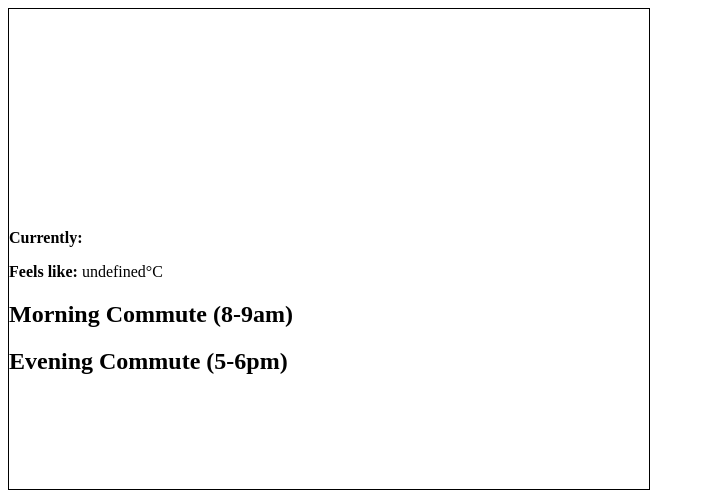
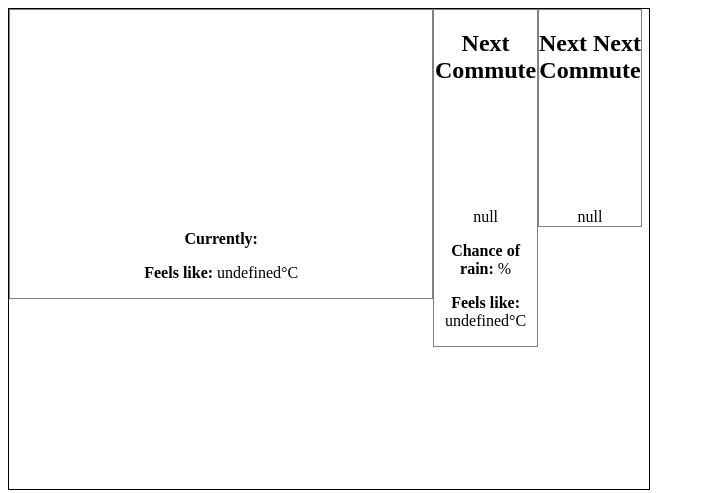
Before and after one commit to rosshettel/weatherstation, a website: page index.html in a window 1280 px wide. Shown: the whole page, without its empty margins (0-705 px from the left). Drawn offline with nearby package versions, Linux system fonts and the light colour scheme.

Commit message:
split controller off, new filter, basic styling and page layout

```diff
--- a/app/app.js
+++ b/app/app.js
@@ -1,16 +1,6 @@
 'use strict';
 
 var app = angular.module('ngWeatherStation', ['angular-skycons']);
-
-app.filter('temp', function ($filter) {
-    return function(input, precision) {
-        if (!precision) {
-            precision = 1;
-        }
-        var numberFilter = $filter('number');
-        return numberFilter(input, precision) + '\u00B0C';
-    };
-});
 
 app.factory('ForecastIoFactory', function ($http) {
     var apiKey = 'bcb8286266a6443a96f802ac80bb4e7b',
@@ -32,32 +22,18 @@ app.factory('ForecastIoFactory', function ($http) {
     };
 });
 
-app.controller('weatherController', function ($scope, ForecastIoFactory) {
-    var morningCommute = new Date().setHours(8, 0, 0, 0),
-        eveningCommute = new Date().setHours(17, 0 ,0 ,0),
-        pollForecast = function pollForecast() {
-            ForecastIoFactory.currentForecast(function (err, data) {
-                if (err) {
-                    $scope.forecastError = err;
-                } else {
-                    console.log(data);
-                    $scope.forecast = data;
-                    //loop through hourly and find commute times
-                }
-            });
-        };
+app.filter('temp', function ($filter) {
+    return function(input, precision) {
+        if (!precision) {
+            precision = 1;
+        }
+        var numberFilter = $filter('number');
+        return numberFilter(input, precision) + '\u00B0C';
+    };
+});
 
-    console.log(morningCommute);
-    console.log(eveningCommute);
-
-    $scope.init = function () {
-        pollForecast();
-        setInterval(function () {
-            console.log('polling weather every hour')
-            pollForecast();
-        }, 1000 * 60 * 60);    //poll every hour
-    }
-
-
-
+app.filter('percent', function ($filter) {
+    return function (input, decimals) {
+        return $filter('number')(input * 100, decimals) + '%';
+    };
 });
--- /dev/null
+++ b/app/controllers.js
@@ -0,0 +1,60 @@
+var app = angular.module('ngWeatherStation');
+
+function calculateNextCommutes() {
+    var now = new Date(),
+        nextCommute = new Date(),
+        nextNextCommute = new Date(),
+        morningCommuteHour = 8,
+        eveningCommuteHour = 17;
+
+    if (now.getHours() > eveningCommuteHour) {
+        console.log('past the evening commute');
+        nextCommute.setDate(now.getDate + 1);
+        nextCommute.setHours(morningCommuteHour, 0, 0, 0);
+        nextNextCommute.setDate(now.getDate() + 1);
+        nextNextCommute.setHours(eveningCommuteHour, 0, 0, 0);
+    } else if (now.getHours() > morningCommuteHour) {
+        console.log('past the morning commute');
+        nextCommute.setHours(eveningCommuteHour, 0, 0, 0);
+        nextNextCommute.setDate(now.getDate() + 1);
+        nextNextCommute.setHours(morningCommuteHour, 0, 0, 0);
+    }
+
+    return {
+        nextCommute: nextCommute,
+        nextNextCommute: nextNextCommute
+    };
+}
+
+function findCommuteWeather(time, hourlyData) {
+    var filtered = hourlyData.filter(function (hour) {
+        var hourDate = new Date(hour.time * 1000);  //multiple by 1000 because forecast returns unix timestamps
+        return hourDate.getTime() === time.getTime();
+    });
+    return filtered[0];
+}
+
+app.controller('weatherController', function ($scope, ForecastIoFactory) {
+    var pollForecast = function pollForecast() {
+            var commutes = calculateNextCommutes();
+            ForecastIoFactory.currentForecast(function (err, data) {
+                if (err) {
+                    $scope.forecastError = err;
+                } else {
+                    console.log(data);
+                    $scope.forecast = data;
+                    $scope.nextCommute = findCommuteWeather(commutes.nextCommute, $scope.forecast.hourly.data);
+                    console.log($scope.nextCommute);
+                    $scope.nextNextCommute = findCommuteWeather(commutes.nextNextCommute, $scope.forecast.hourly.data);
+                }
+            });
+        };
+
+    $scope.init = function () {
+        pollForecast();
+        setInterval(function () {
+            console.log('polling weather every hour')
+            pollForecast();
+        }, 1000 * 60 * 60);    //poll every hour
+    }
+});
--- a/index.html
+++ b/index.html
@@ -14,24 +14,23 @@
                     <p><strong>Feels like:</strong> <span ng-bind='forecast.currently.apparentTemperature | temp'></span></p>
                 </div>
 
-                <div id="nexthour">
-                    <p ng-repeat='hour in forecast.hourly.data'>
-                        <span ng-bind='hour.time * 1000 | date : "medium"'></span>
+                <div class="commute">
+                    <h2>Next Commute</h2>
+                    <skycon icon="nextCommute.icon" size='100'></skycon>
+                    <span ng-bind="nextCommute.time * 1000 | date: 'medium'"></span>
+                    <p><strong>Chance of rain:</strong> <span ng-bind="nextCommute.precipProbability | percent"></span></p>
+                    <p><strong>Feels like:</strong> <span ng-bind='nextCommute.apparentTemperature | temp'></span></p>
+                </div>
 
-                    </p>
+                <div class="commute">
+                    <h2>Next Next Commute</h2>
+                    <skycon icon="nextNextCommute.icon" size='100'></skycon>
+                    <span ng-bind="nextNextCommute.time * 1000 | date: 'medium'"></span>
+                </div>
+
+                <div id='weekly'>
 
                 </div>
-
-                <div id="morning">
-                    <h2>Morning Commute (8-9am)</h2>
-
-                </div>
-
-                <div id="evening">
-                    <h2>Evening Commute (5-6pm)</h2>
-
-                </div>
-
 
 
             </div>
@@ -41,7 +40,9 @@
     <script src="https://ajax.googleapis.com/ajax/libs/angularjs/1.3.11/angular.min.js"></script>
     <script src="bower_components/skycons/skycons.js"></script>
     <script src="bower_components/angular-skycons/angular-skycons.js"></script>
+
     <script src="app/app.js"></script>
+    <script src="app/controllers.js"></script>
 
     </body>
 </html>
--- a/style.css
+++ b/style.css
@@ -3,3 +3,17 @@
     height: 480px;
     border: 1px solid black;
 }
+
+#currently {
+    width: 66%;
+    border: 1px solid gray;
+    text-align: center;
+    float: left;
+}
+
+.commute {
+    width: 16%;
+    border: 1px solid gray;
+    text-align: center;
+    float: left;
+}
```
